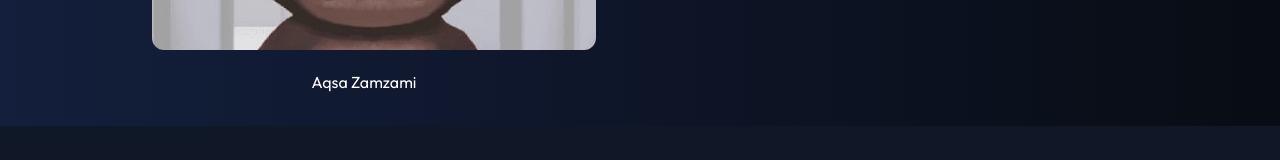
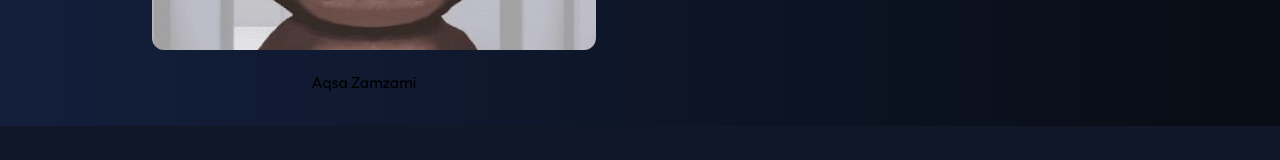
Before and after one commit to imxey/expasign-react, a React (Vite) app: page /about in a window 1280 px wide. Both pictures are taken after a click on the element "Aqsa Zamzami". Shown: the part 1370-1530 px from the top of the page. Built offline with nearby package versions, Linux system fonts and the light colour scheme.

Commit message:
Update About.tsx

```diff
--- a/src/pages/About.tsx
+++ b/src/pages/About.tsx
@@ -201,7 +201,7 @@ export default function About() {
                 />
                 <p
                   className={`font-azaret text-sm text-center sm:text-md xl:text-base
-                      transition-all duration-400 ease-in-out overflow-hidden
+                      transition-all duration-400 text-white md:text-black ease-in-out overflow-hidden
                       ${isActive ? "max-h-96 opacity-100 mt-2 pr-5" : "max-h-0 opacity-0 mt-0 pr-0"}
                   `}
                 >
@@ -215,4 +215,5 @@ export default function About() {
       </div>
     </>
   );
+
 }
```
